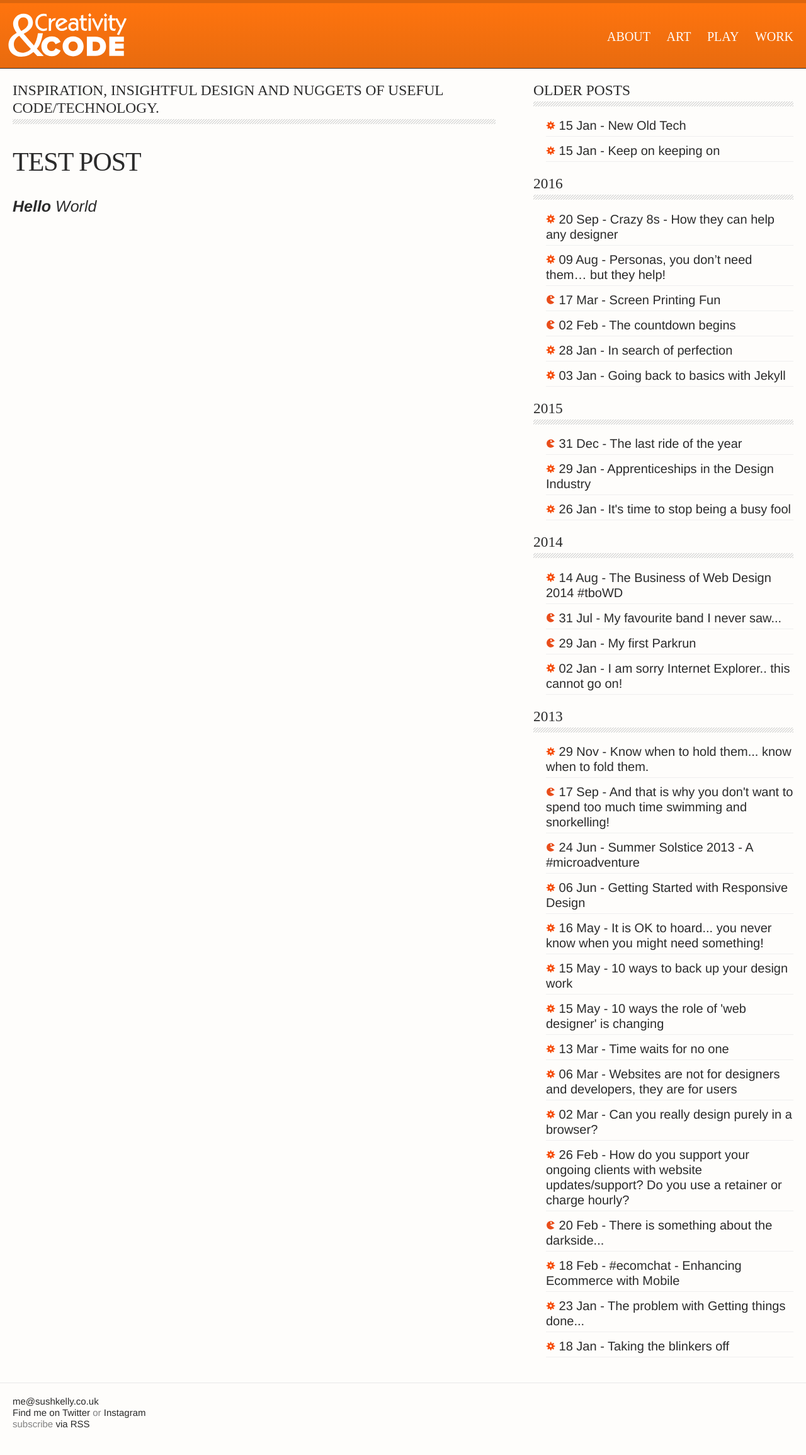
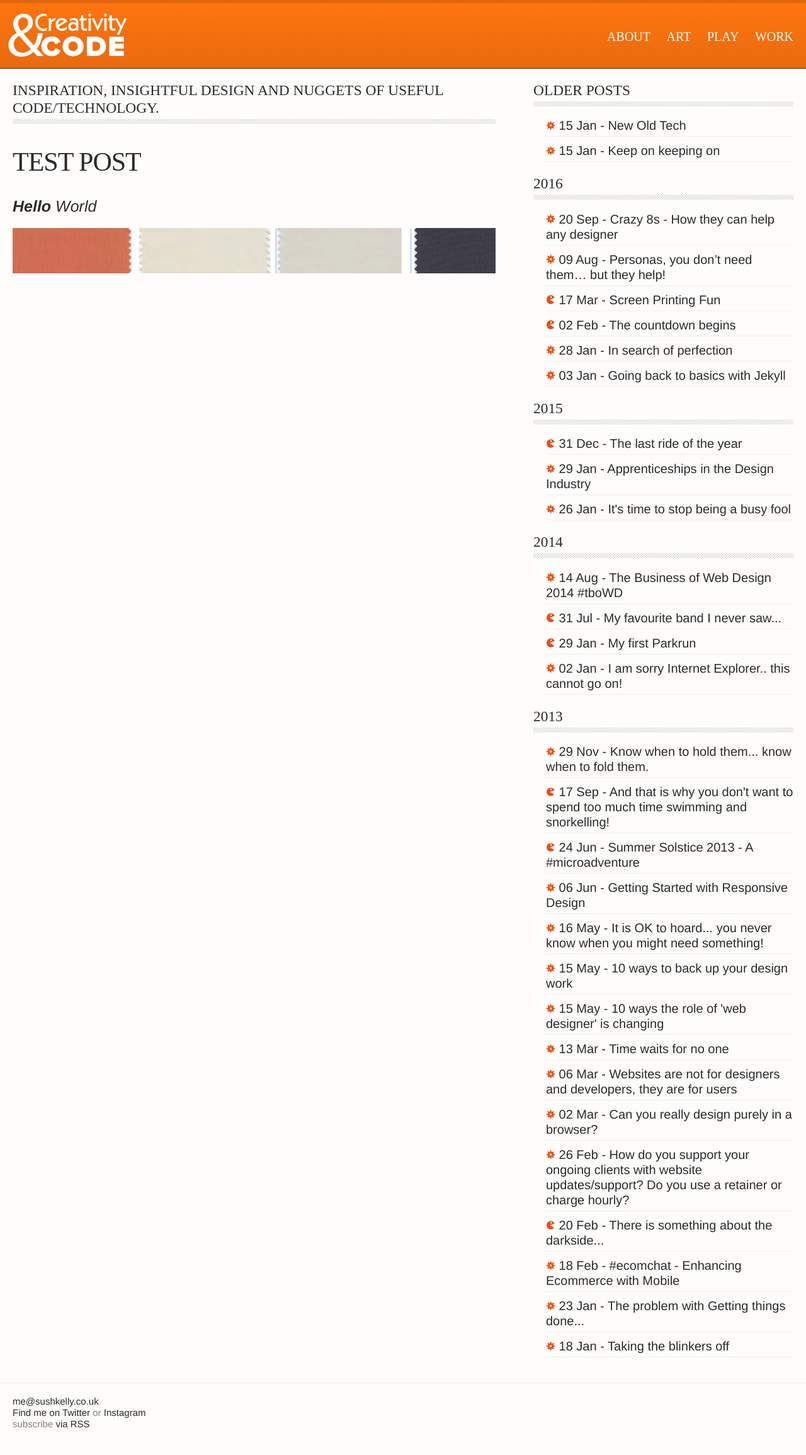
Before and after one commit to maxray/maxray.github.io, a Jekyll site: the page built from index.html, in a window 1280 px wide. Shown: the whole page at 63% size. Built offline with Jekyll 4.4.1, drawn with Linux system fonts in a browser that asks for light colours.

Commit message:
Updated Test Post

```diff
--- a/_posts/2017-11-01-test-post.markdown
+++ b/_posts/2017-11-01-test-post.markdown
@@ -6,3 +6,5 @@ categories:
 ---
 
 **Hello** World
+
+![Screen Shot 2017-11-01 at 08.17.28.png](/uploads/Screen%20Shot%202017-11-01%20at%2008.17.28.png)
```
